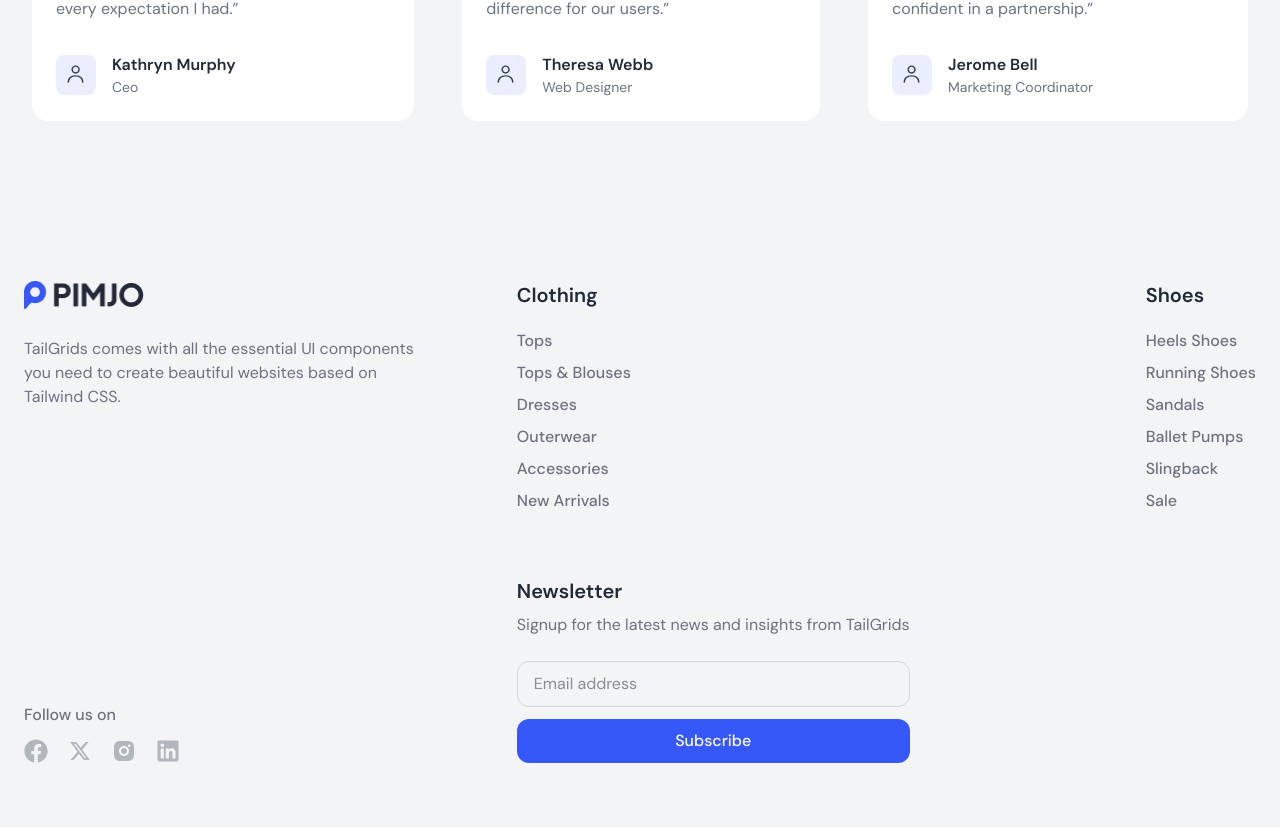
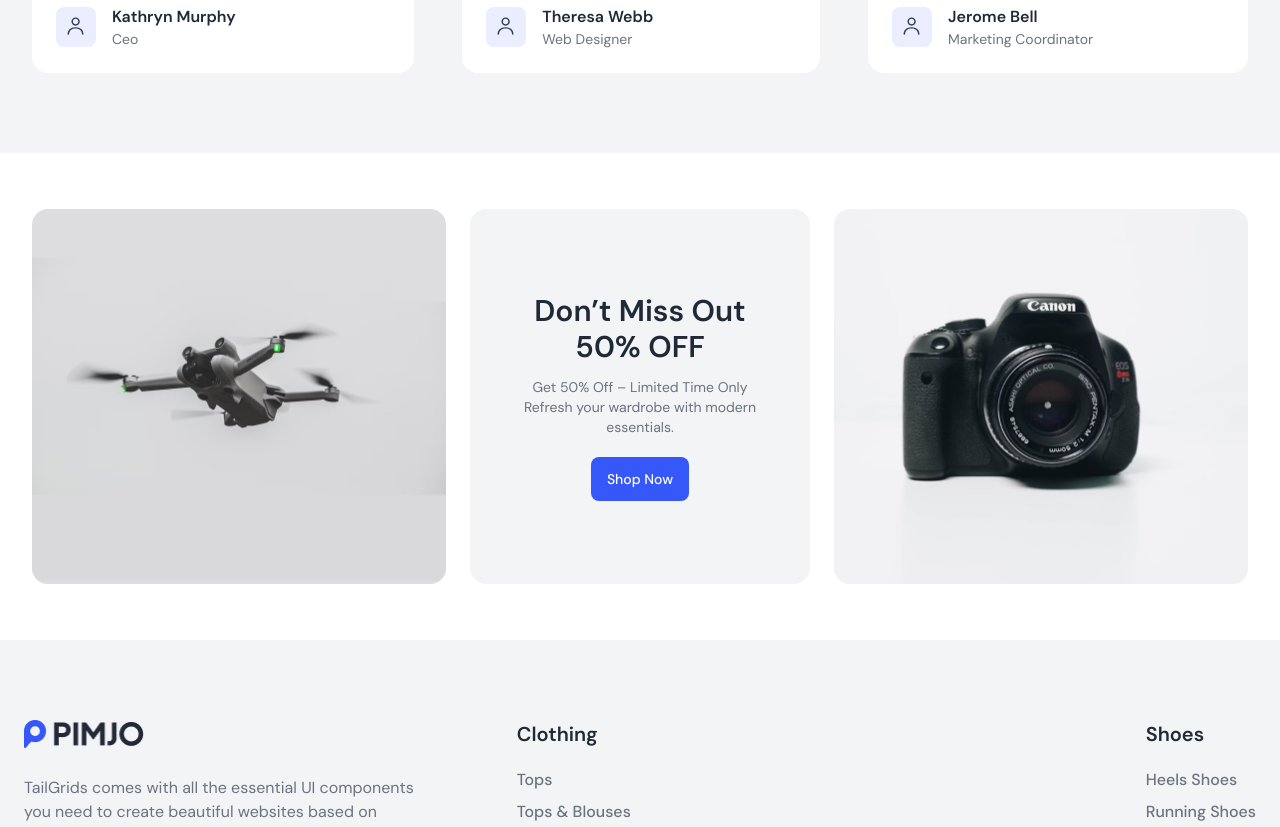
Before and after one commit to al-abir-anik/fed25-assignment, a Next.js app: page / in a window 1280 px wide. Shown: the part 2598-3425 px from the top of the page. Built offline with nearby package versions, Linux system fonts and the light colour scheme; no server answers.

Commit message:
fixed dashboard responsiveness

```diff
--- a/src/app/dashboard/layout.jsx
+++ b/src/app/dashboard/layout.jsx
@@ -30,28 +30,30 @@ const DashboardLayout = ({ children }) => {
   ];
 
   return (
-    <div className="max-w-[1280px] mx-auto mt-4 lg:mt-12 mb-16 flex justify-between items-start text-customBlack">
-      {/* left menu */}
-      <div className="w-[25%] h-fit bg-[#f9fafb] rounded-xl sticky top-10">
-        <div className="p-4 flex gap-5 border-b border-gray-300">
+    <div className="max-w-[1280px] mx-auto mt-4 lg:mt-12 mb-16 flex flex-col lg:flex-row justify-between items-start gap-6 text-customBlack px-4">
+      {/* Left menu */}
+      <div className="w-full lg:w-[25%] bg-[#f9fafb] rounded-xl lg:sticky top-10">
+        <div className="p-4 flex gap-4 items-center border-b border-gray-300">
           <div className="w-12 h-12 rounded-full grid place-items-center bg-primary/10">
             <img src="/Vector.png" alt="user" />
           </div>
           <div className="space-y-1">
-            <p className="font-medium">{session?.user?.email}</p>
+            <p className="md:font-medium break-all">
+              {session?.user?.email}
+            </p>
             <p className="text-xs text-[#6b7280]">Member Since Sep 2025</p>
           </div>
         </div>
 
-        <div className="p-4 lg:p-6 flex flex-col gap-4">
+        <div className="p-4 lg:p-6 flex flex-wrap gap-3 sm:gap-4">
           {dashboardMenu.map((m) => (
             <Link
               key={m.menu}
               href={m.route}
-              className={`w-full py-3 px-4 bg-primary/5 hover:bg-primary/20 hover:text-primary rounded-lg ${
+              className={`w-fit lg:w-full py-3 px-4 text-sm md:text-base text-center sm:text-left rounded-lg transition-colors duration-200 ${
                 pathname === m.route
                   ? "bg-primary/20 text-primary"
-                  : "bg-primary/5"
+                  : "bg-primary/5 hover:bg-primary/20 hover:text-primary"
               }`}
             >
               {m.menu}
@@ -61,7 +63,7 @@ const DashboardLayout = ({ children }) => {
       </div>
 
       {/* Right side */}
-      <div className="w-[72%] min-h-[50vh] p-6 bg-[#f9fafb] rounded-xl">
+      <div className="w-full lg:w-[72%] min-h-[50vh] p-4 sm:p-6 bg-[#f9fafb] rounded-xl">
         {children}
       </div>
     </div>
--- a/src/app/page.jsx
+++ b/src/app/page.jsx
@@ -1,6 +1,7 @@
 import BestSellers from "@/components/home/BestSellers";
 import CategoryShop from "@/components/home/CategoryShop";
 import HeroSection from "@/components/home/HeroSection";
+import ShopNow from "@/components/home/ShopNow";
 import Testimonial from "@/components/home/Testimonial";
 
 export default function Home() {
@@ -10,6 +11,7 @@ export default function Home() {
       <CategoryShop />
       <BestSellers />
       <Testimonial />
+      <ShopNow />
     </div>
   );
 }
--- a/src/components/home/BestSellers.jsx
+++ b/src/components/home/BestSellers.jsx
@@ -33,7 +33,7 @@ const BestSellers = () => {
   return (
     <div className="container mx-auto px-8 py-20">
       <div className="w-full mx-auto lg:w-2/5 space-y-4 mb-10 lg:mb-16 text-center">
-        <h2 className="text-3xl sm:text-4xl lg:text-5xl font-semibold">
+        <h2 className="text-2xl sm:text-3xl md:text-4xl lg:text-5xl font-semibold whitespace-nowrap">
           Handpicked Highlights
         </h2>
         <p className="text-sm sm:text-base text-[#6b7280]">
--- a/src/components/home/CategoryShop.jsx
+++ b/src/components/home/CategoryShop.jsx
@@ -7,7 +7,7 @@ const CategoryShop = () => {
       <div className="container mx-auto px-8 py-20">
         {/* Heading */}
         <div className="w-full lg:w-2/5 space-y-4 mb-10 lg:mb-16">
-          <h2 className="text-3xl sm:text-4xl lg:text-5xl font-semibold">
+          <h2 className="text-2xl sm:text-3xl md:text-4xl lg:text-5xl font-semibold">
             Shop by Category
           </h2>
           <p className="text-sm sm:text-base text-[#6b7280]">
@@ -19,7 +19,7 @@ const CategoryShop = () => {
         {/* Categories Grid */}
         <div className="grid grid-cols-2 md:grid-cols-3 lg:grid-cols-4 xl:grid-cols-5 gap-6">
           {categoryShop.map((category) => (
-            <div key={category.name} className="sm:p-4 rounded-xl bg-white">
+            <div key={category.name} className="p-2 sm:p-4 rounded-xl bg-white">
               <div className="relative w-full pb-[110%] flex items-center justify-center group bg-[#f6f7fb] rounded-lg overflow-hidden">
                 <Image
                   src={category.image}
--- /dev/null
+++ b/src/components/home/ShopNow.jsx
@@ -0,0 +1,43 @@
+import Link from "next/link";
+
+const ShopNow = () => {
+  return (
+    <div className="w-full text-customBlack">
+      <div className="container mx-auto px-8 py-14 flex flex-col lg:flex-row gap-6">
+        <div className="flex gap-6">
+          <div>
+            <img src="/images/shop_now1.jpg" alt="" />
+          </div>
+          <div className="lg:hidden">
+            <img src="/images/shop_now2.jpg" alt="" />
+          </div>
+        </div>
+
+        <div className="px-3 lg:px-10 py-8 lg:py-6 flex flex-col justify-center items-center gap-5 bg-[#F3F4F6] rounded-2xl">
+          <div className="text-center space-y-3">
+            <h2 className="text-xl sm:text-2xl md:text-xl lg:text-2xl xl:text-3xl font-semibold">
+              Don’t Miss Out <br />
+              50% OFF
+            </h2>
+            <p className="text-xs sm:text-sm text-[#6B7280]">
+              Get 50% Off – Limited Time Only Refresh your wardrobe with modern
+              essentials.
+            </p>
+          </div>
+          <Link
+            href="/shop"
+            className="w-fit px-4 py-3 text-sm font-medium text-white bg-primary rounded-lg hover:bg-primary/80 transition"
+          >
+            Shop Now
+          </Link>
+        </div>
+
+        <div className="hidden lg:block">
+          <img src="/images/shop_now2.jpg" alt="" />
+        </div>
+      </div>
+    </div>
+  );
+};
+
+export default ShopNow;
```
Also changed, not shown: public/images/shop_now1.jpg (added), public/images/shop_now2.jpg (added).
